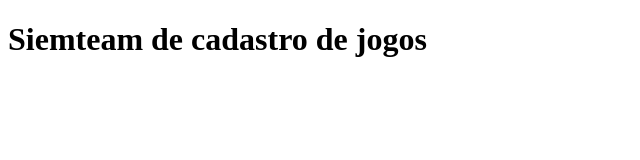
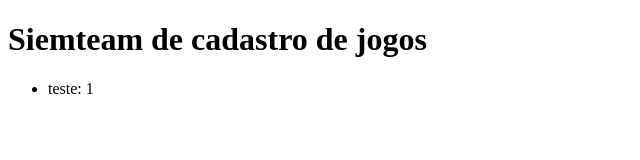
Before and after one commit to alvesalex-AI/sistema-de-cadastro, a plain HTML site: page index.html in a window 1280 px wide. Shown: the full height of the page, 0-640 px from the left. Drawn offline with Linux system fonts and the light colour scheme.

Commit message:
Alterando o código

```diff
--- a/index.html
+++ b/index.html
@@ -8,5 +8,8 @@
 <body>
     <h1>Siemteam de cadastro de jogos</h1>
     <script src="app.js"></script>
+    <ul>
+        <li>teste: 1</li>
+    </ul>
 </body>
 </html>
```
